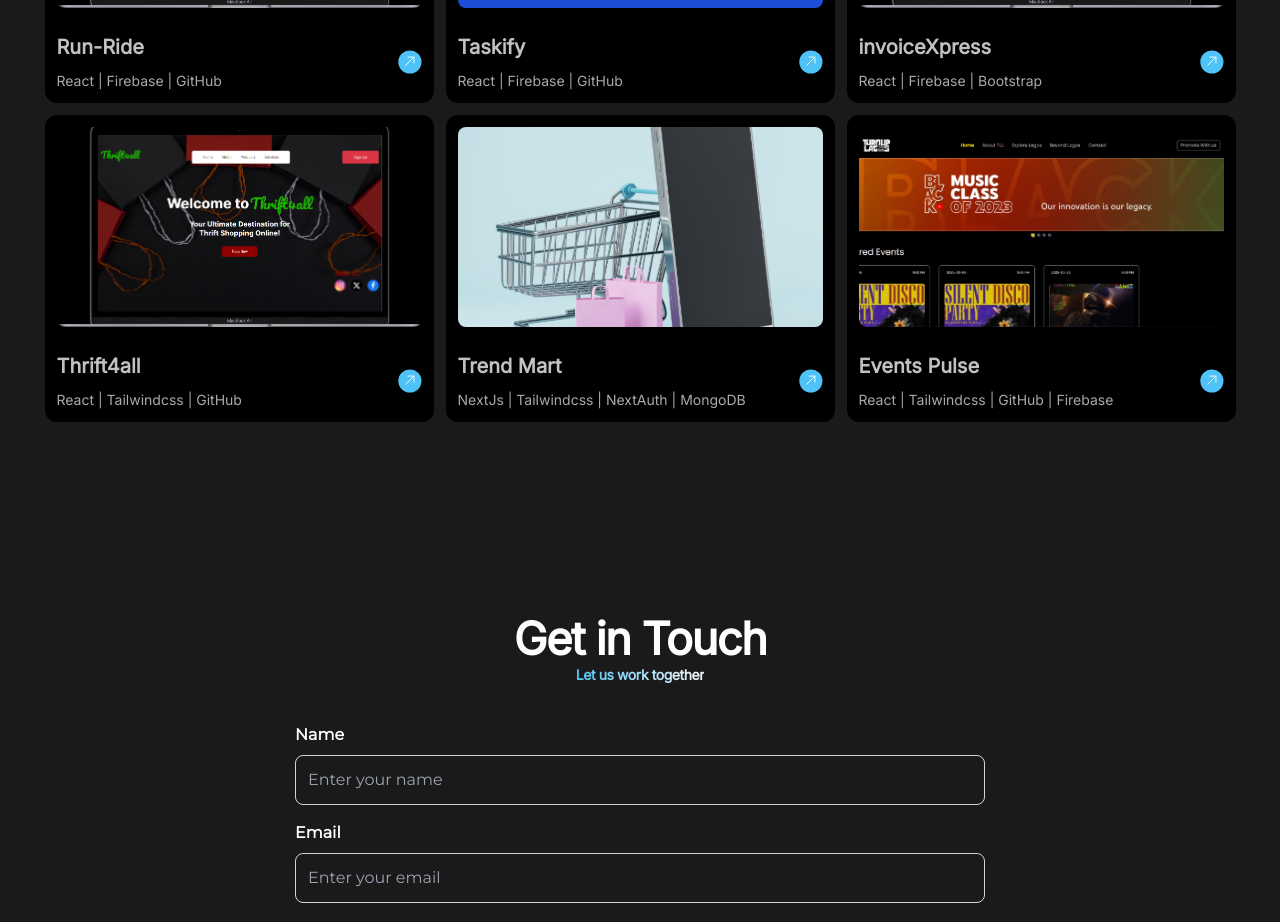
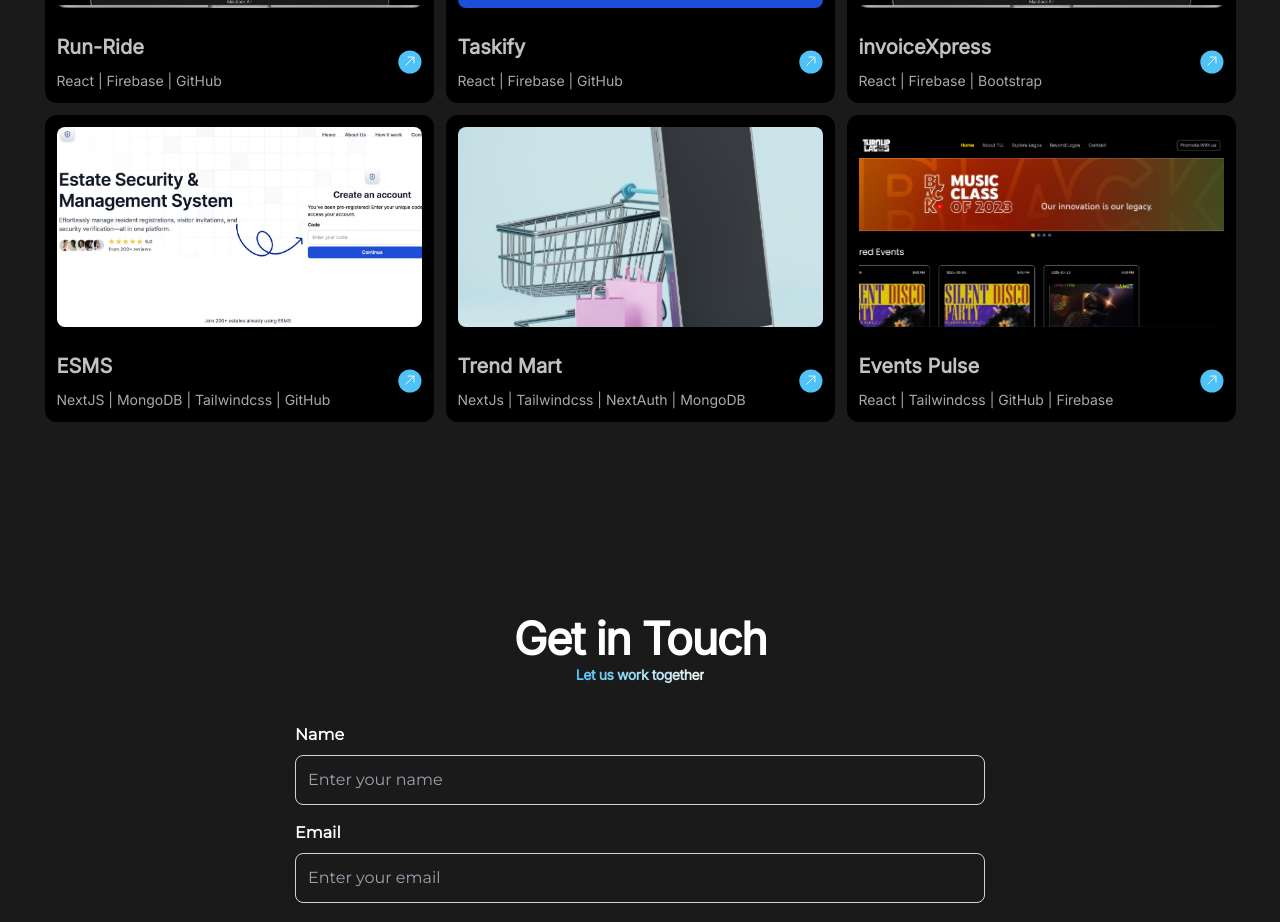
Before and after one commit to tobidechamp15/Portfolio, a Next.js app: page / in a window 1280 px wide. Shown: the part 2860-3782 px from the top of the page. Built offline with nearby package versions, Linux system fonts and the light colour scheme.

Commit message:
added esms

```diff
--- a/components/Projects.jsx
+++ b/components/Projects.jsx
@@ -10,6 +10,7 @@ import send from "../public/assets/send.svg";
 import trendMart from "../public/assets/trendMart.svg";
 import turnUpLagos from "../public/assets/turnuplagos.png";
 import theWorkNub from "../public/assets/theworknub.png";
+import esms from "../public/assets/esms.jpeg";
 
 const projectVariants = {
   hidden: { opacity: 0, y: 50 },
@@ -82,11 +83,11 @@ const Projects = () => {
             tech: "React | Firebase | Bootstrap",
           },
           {
-            href: "https://thrift4all.vercel.app/",
-            src: thrift4all,
-            alt: "Thrift4all project screenshot",
-            name: "Thrift4all",
-            tech: "React | Tailwindcss | GitHub",
+            href: "https://estate-management-system.vercel.app/",
+            src: esms,
+            alt: "ESMS picture",
+            name: "ESMS",
+            tech: "NextJS | MongoDB | Tailwindcss | GitHub",
           },
           {
             href: "https://trendmart-tobiloba.netlify.app/",
@@ -98,7 +99,7 @@ const Projects = () => {
           {
             href: "https://eventspulse.netlify.app/",
             src: turnUpLagos,
-            alt: "Turnuplagos project screenshot",
+            alt: "Turnuplagos project picture",
             name: "Events Pulse",
             tech: "React | Tailwindcss | GitHub | Firebase",
           },
```
Also changed, not shown: public/assets/esms.jpeg (added).
